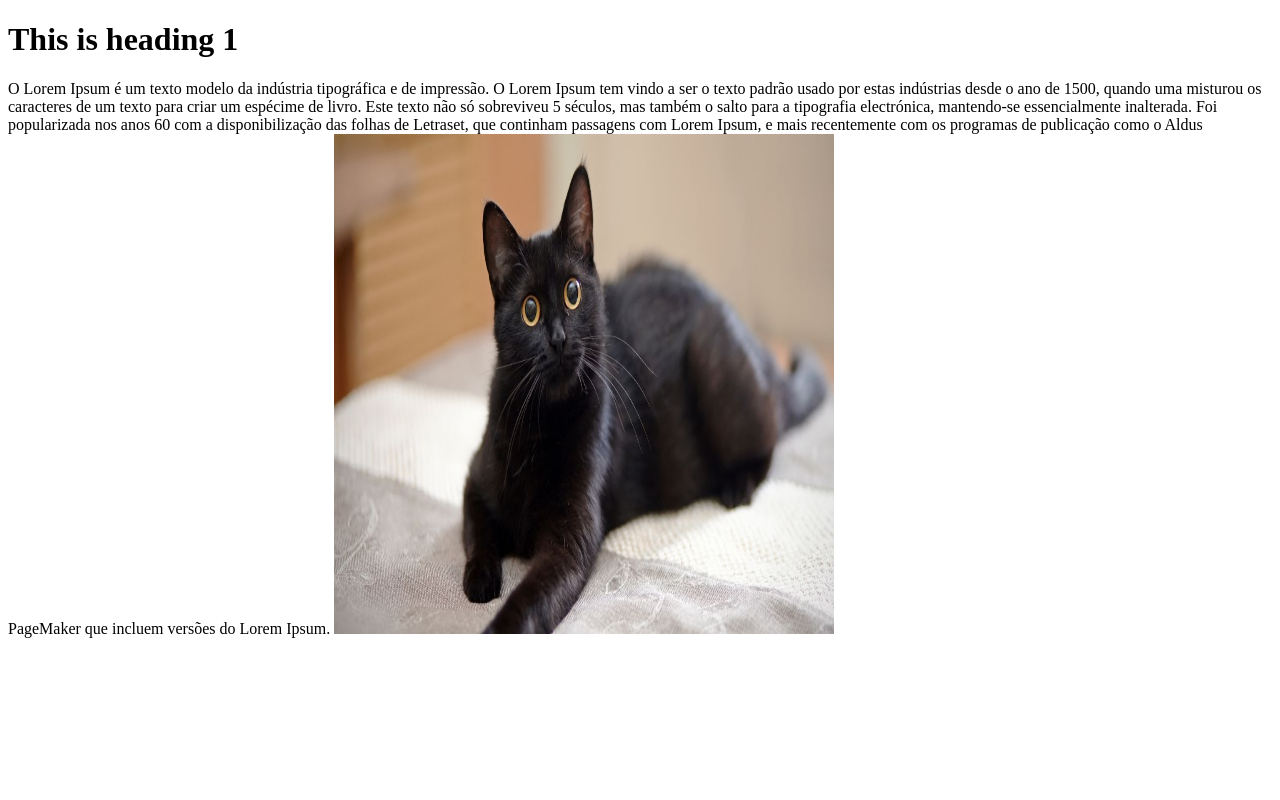
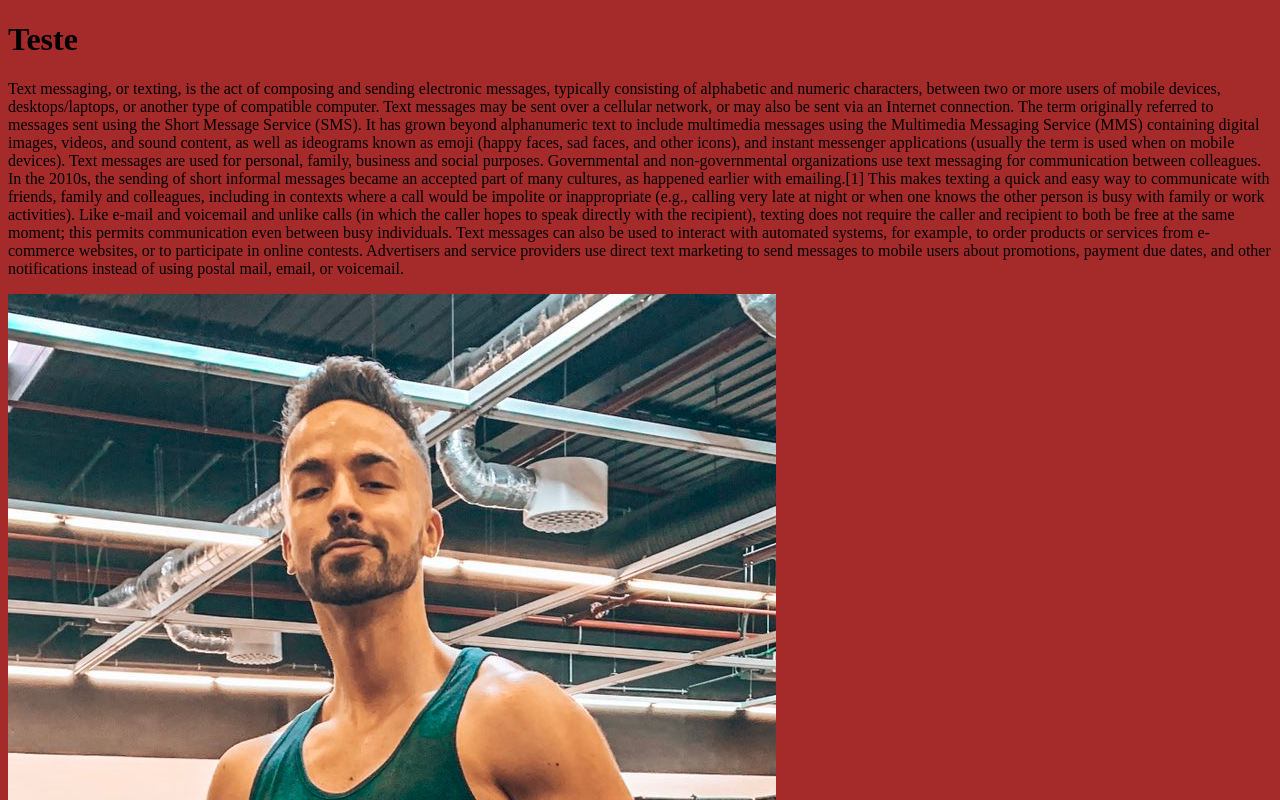
Before and after one commit to goncalofeijo7/html_feijo, a website: page public/index.html in a window 1280 px wide. Shown: the top 800 px of the page. Drawn offline with Linux system fonts and the light colour scheme; files that its build step writes are made by us from their sources.

Commit message:
gatos.html

```diff
--- a/index.js
+++ b/index.js
@@ -5,7 +5,7 @@ app.use(express.static('./public'))
 
 
 app.get('/', (req, res) => {
-  res.sendFile(path.join(__dirname,'./public/index.html'))
+  res.sendFile(path.join(__dirname,'./public/gatos.html'))
 })
 
 const port = 3000
--- a/public/index.html
+++ b/public/index.html
@@ -1,22 +1,37 @@
+
 <!DOCTYPE html>
-<html lang="pt-PT">
+<html lang="pt-pt">
 <head>
     <meta charset="UTF-8">
     <meta http-equiv="X-UA-Compatible" content="IE=edge">
     <meta name="viewport" content="width=device-width, initial-scale=1.0">
     <title>Teste HTML</title>
-        <link rel="styleheet" type="text/css" href="/styles/styling.css">
+    <link rel = "icon" type="image/jpeg" href="./img/7da174911dcf54be7b519b0a96fc6075d1b3eafb_full.jpg">
+    <link rel = "stylesheet" type= "text/css" href ="styles/styling.css">
     </head>
+
      <body>
-        <h1>This is heading 1</h1>
-        <p1>
-            O Lorem Ipsum é um texto modelo da indústria tipográfica e de impressão. O Lorem Ipsum tem vindo a ser o texto padrão usado por estas indústrias desde o ano de 1500, quando uma misturou os caracteres de um texto para criar um espécime de livro. Este texto não só sobreviveu 5 séculos, mas também o salto para a tipografia electrónica, mantendo-se essencialmente inalterada. Foi popularizada nos anos 60 com a disponibilização das folhas de Letraset, que continham passagens com Lorem Ipsum, e mais recentemente com os programas de publicação como o Aldus PageMaker que incluem versões do Lorem Ipsum.
-        </p1>
+         <div class="nav">
 
-        <img src="./img/gato.jpg" alt="vski na prozis" height="500" width="500">
 
+         </div>
+            <h1>Teste</h1>
+            <div class="contact-form1">
+            <p1>Text messaging, or texting, is the act of composing and sending electronic messages, typically consisting of alphabetic and numeric characters, between two or more users of mobile devices, desktops/laptops, or another type of compatible computer. Text messages may be sent over a cellular network, or may also be sent via an Internet connection.
+
+                The term originally referred to messages sent using the Short Message Service (SMS). It has grown beyond alphanumeric text to include multimedia messages using the Multimedia Messaging Service (MMS) containing digital images, videos, and sound content, as well as ideograms known as emoji (happy faces, sad faces, and other icons), and instant messenger applications (usually the term is used when on mobile devices).
+
+                Text messages are used for personal, family, business and social purposes. Governmental and non-governmental organizations use text messaging for communication between colleagues. In the 2010s, the sending of short informal messages became an accepted part of many cultures, as happened earlier with emailing.[1] This makes texting a quick and easy way to communicate with friends, family and colleagues, including in contexts where a call would be impolite or inappropriate (e.g., calling very late at night or when one knows the other person is busy with family or work activities). Like e-mail and voicemail and unlike calls (in which the caller hopes to speak directly with the recipient), texting does not require the caller and recipient to both be free at the same moment; this permits communication even between busy individuals. Text messages can also be used to interact with automated systems, for example, to order products or services from e-commerce websites, or to participate in online contests. Advertisers and service providers use direct text marketing to send messages to mobile users about promotions, payment due dates, and other notifications instead of using postal mail, email, or voicemail.</p1>
+
+                    </div>
+
+                    <!--<img class="contact-formIMG" src="./img/chicodatina.jpeg"  title ="Chico Da Tina">-->
+
+                    <a href="https://www.prozis.com/pt/pt">
+                        <p class = "centrar"><img class="contact-formIMG" src="./img/D8EqaErWkAAcD22.jpg"  title ="vski">
+                        </p>
+
+                    </a>
         </body>
-    <footer>
 
-    </footer>
 </html>
--- /dev/null
+++ b/styles/main_style.css
@@ -0,0 +1,13 @@
+*{
+    margin: 0;
+    padding: 0;
+
+}
+
+.nav{
+    background-color: cyan;
+    height: 50px;
+    top: 0px;
+    left: 0px;
+    right: 0px;
+}
--- a/styles/styling.css
+++ b/styles/styling.css
@@ -1,9 +1,4 @@
-
-#p1{
-    text-align: justify;
-    color: brown;
+body{
+    background: brown;
+    background-color: brown;
 }
-    body{
-        background: brown;
-        background-color: brown;
-    }
```
Also changed, not shown: public/gatos.html (added, +14 -0 lines), public/img/7da174911dcf54be7b519b0a96fc6075d1b3eafb_full.jpg (added), public/img/D8EqaErWkAAcD22.jpg (added). Lines whose indentation alone changed are shown as unchanged.
